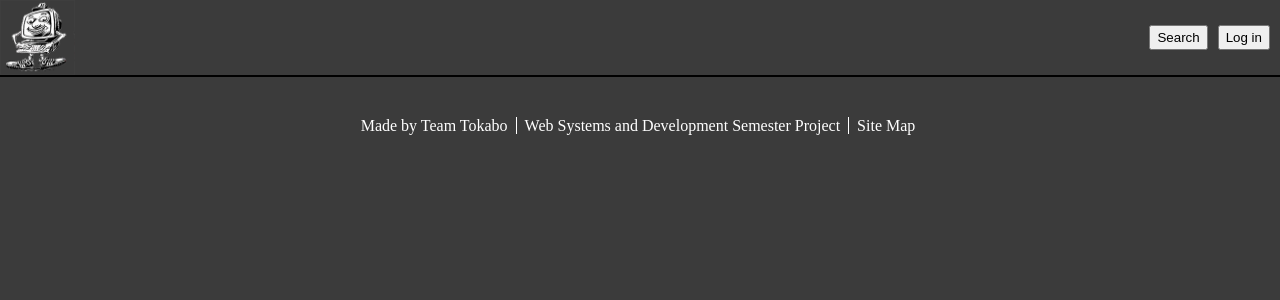
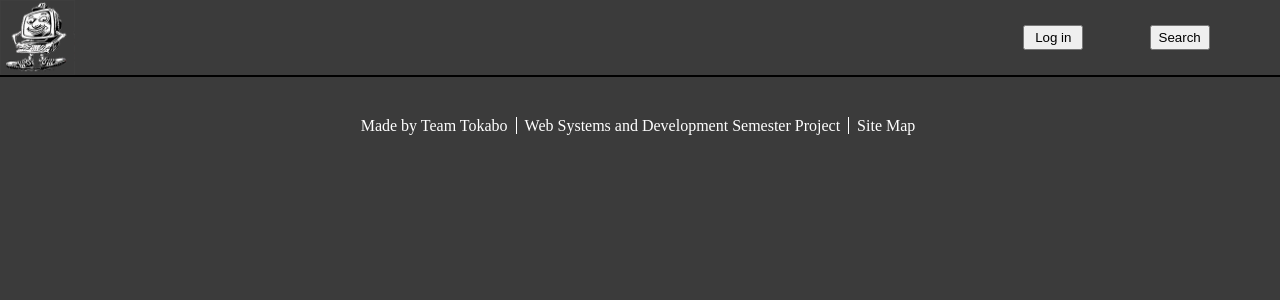
Before and after one commit to hbh7/RINFO, a PHP site: template resources/templates/head.php in a window 1280 px wide. Shown: the top 300 px of the page. Run offline with PHP 8.4, Linux system fonts and the light colour scheme; the template is opened without the code that fills it, so the values that code supplies are empty.

Commit message:
made the header resize properly
the buttons could use some css magic, but the header now resizes properly without any overlap or protrusions (at least when width > 300px)
you can make them not be buttons anymore, but do not change the IDs

```diff
--- a/resources/styles/styles-header.css
+++ b/resources/styles/styles-header.css
@@ -3,9 +3,9 @@ h1{
 }
 #global_header {
     border-bottom: 2px double black;
-}
-#search, #login {
-    float: right;
+    display: flex;
+    align-content: center;
+    justify-content: space-between;
 }
 #global_header::after {
     content: ".";
@@ -16,28 +16,32 @@ h1{
 }
 
 #leftbox {
-    float:left;
+    /*float:left;*/
     width:25%;
     height:75px;
 }
 #centerbox{
-    float:left;
+    /*float:left;*/
     width:50%;
-    height:75px;
+    height: auto;
 }
 #rightbox{
-    float:right;
+    /*float:right;*/
     width:25%;
-    height:75px;
-    vertical-align: center;
+    height: auto;
+    display: inline-flex;
+    flex-wrap: wrap;
+    justify-content: space-evenly;
+    align-items: center;
+    /*vertical-align: center;*/
 }
 
 button {
-    margin-top: 25px;
-    margin-right: 10px;
     height: 25px;
+    width: 60px;
 }
 
 #logintext {
-    margin-right: 10px;
+    text-align: center;
+    flex-basis: 100%;
 }
```
